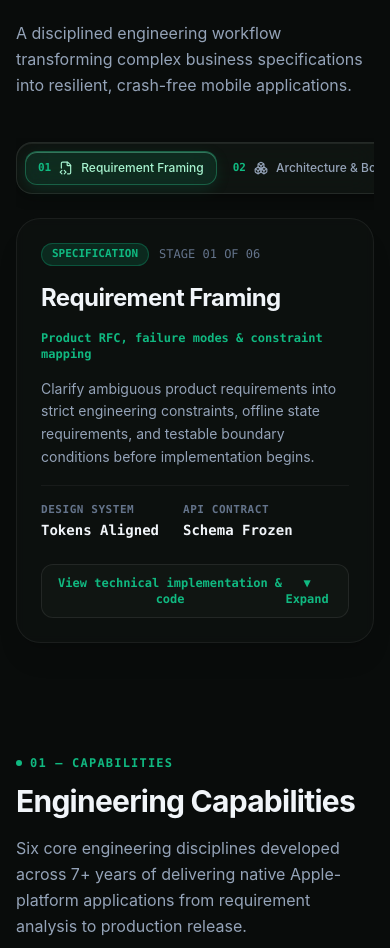
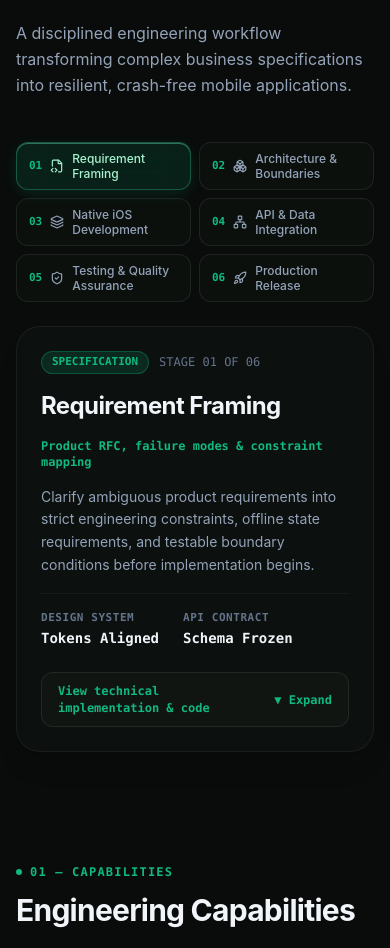
Before and after one commit to ERBDINESH/my-website, a Next.js app: page / in a window 390 px wide. Shown: the part 2540-3488 px from the top of the page. Built offline with nearby package versions, Linux system fonts and the light colour scheme.

Commit message:
fix: make lifecycle selector mobile-safe

```diff
--- a/src/components/animations/EngineeringStoryFlow.tsx
+++ b/src/components/animations/EngineeringStoryFlow.tsx
@@ -198,12 +198,47 @@ export function EngineeringStoryFlow() {
   return (
     <div
       ref={ref}
-      className={`transition-all duration-700 ${
+      className={`min-w-0 transition-all duration-700 ${
         isInView ? "opacity-100 translate-y-0" : "opacity-0 translate-y-4"
       }`}
     >
-      {/* Step Selector Pipeline Rail */}
-      <div className="relative overflow-x-auto pb-4 pt-1 sm:pb-6">
+      {/* Mobile lifecycle selector: no off-screen partial tabs or horizontal page overflow. */}
+      <div
+        className="grid grid-cols-2 gap-2 pb-4 pt-1 md:hidden"
+        role="tablist"
+        aria-label="Engineering Lifecycle Navigation"
+      >
+        {LIFECYCLE_STEPS.map((step) => {
+          const Icon = step.icon;
+          const isSelected = step.id === activeStepId;
+          return (
+            <button
+              key={step.id}
+              role="tab"
+              id={`lifecycle-mobile-tab-${step.id}`}
+              aria-selected={isSelected}
+              aria-controls={`lifecycle-panel-${step.id}`}
+              onClick={() => setActiveStepId(step.id)}
+              className={`flex min-h-12 min-w-0 items-center gap-2 rounded-xl border px-3 py-2 text-left text-xs transition-all cursor-pointer ${
+                isSelected
+                  ? "liquid-glass-emerald border-accent/40 text-[var(--emerald-action-text)] shadow-xs font-semibold"
+                  : "border-border bg-surface/55 text-foreground-muted hover:text-foreground hover:bg-foreground/5"
+              }`}
+            >
+              <span className="shrink-0 font-mono-code text-[11px] text-accent font-bold">
+                {step.number}
+              </span>
+              <Icon className="size-3.5 shrink-0" />
+              <span className="min-w-0 break-words font-medium leading-tight">
+                {step.title}
+              </span>
+            </button>
+          );
+        })}
+      </div>
+
+      {/* Tablet/Desktop Step Selector Pipeline Rail */}
+      <div className="relative hidden overflow-x-auto pb-6 pt-1 md:block">
         <LiquidGlass
           variant="control"
           className="flex min-w-[680px] w-full items-center justify-between gap-1 rounded-2xl p-2 border border-border"
@@ -242,14 +277,14 @@ export function EngineeringStoryFlow() {
       <div
         id={`lifecycle-panel-${activeStep.id}`}
         role="tabpanel"
-        aria-labelledby={`lifecycle-tab-${activeStep.id}`}
-        className="rounded-3xl border border-border/80 bg-surface/50 backdrop-blur-xs mt-2 p-6 sm:p-8 lg:p-10 shadow-xl animate-in fade-in duration-300"
+        aria-labelledby={`lifecycle-mobile-tab-${activeStep.id}`}
+        className="min-w-0 overflow-hidden rounded-3xl border border-border/80 bg-surface/50 backdrop-blur-xs mt-2 p-6 sm:p-8 lg:p-10 shadow-xl animate-in fade-in duration-300"
       >
-        <div className="grid gap-8 lg:grid-cols-12 lg:items-center">
+        <div className="grid min-w-0 gap-8 lg:grid-cols-12 lg:items-center">
           {/* Left Column: Narrative & Explanation */}
-          <div className="lg:col-span-6 space-y-4">
-            <div className="flex items-center gap-2.5">
-              <span className="rounded-full px-2.5 py-0.5 font-mono-code text-[11px] sm:text-xs font-semibold bg-accent/15 text-accent border border-accent/30">
+          <div className="min-w-0 lg:col-span-6 space-y-4">
+            <div className="flex min-w-0 flex-wrap items-center gap-2.5">
+              <span className="max-w-full break-words rounded-full px-2.5 py-0.5 font-mono-code text-[11px] sm:text-xs font-semibold bg-accent/15 text-accent border border-accent/30">
                 {activeStep.category}
               </span>
               <span className="font-mono-code text-xs text-foreground-subtle">
@@ -257,26 +292,26 @@ export function EngineeringStoryFlow() {
               </span>
             </div>
 
-            <h3 className="text-2xl font-bold tracking-tight text-foreground sm:text-3xl">
+            <h3 className="break-words text-2xl font-bold tracking-tight text-foreground sm:text-3xl">
               {activeStep.title}
             </h3>
 
-            <p className="font-mono-code text-xs font-semibold text-accent">
+            <p className="break-words font-mono-code text-xs font-semibold text-accent">
               {activeStep.subtitle}
             </p>
 
-            <p className="text-sm sm:text-base leading-relaxed text-foreground-muted">
+            <p className="break-words text-sm sm:text-base leading-relaxed text-foreground-muted">
               {activeStep.description}
             </p>
 
             {/* Clean Spec Metrics (No nested boxes) */}
-            <div className="flex flex-wrap items-center gap-6 pt-4 border-t border-border/60">
+            <div className="flex min-w-0 flex-wrap items-center gap-6 pt-4 border-t border-border/60">
               {activeStep.metrics.map((metric) => (
-                <div key={metric.label}>
-                  <div className="font-mono-code text-[11px] sm:text-xs text-foreground-subtle uppercase tracking-wider font-semibold">
+                <div key={metric.label} className="min-w-0">
+                  <div className="break-words font-mono-code text-[11px] sm:text-xs text-foreground-subtle uppercase tracking-wider font-semibold">
                     {metric.label}
                   </div>
-                  <div className="mt-0.5 font-mono-code text-sm font-bold text-foreground">
+                  <div className="mt-0.5 break-words font-mono-code text-sm font-bold text-foreground">
                     {metric.value}
                   </div>
                 </div>
@@ -289,52 +324,58 @@ export function EngineeringStoryFlow() {
                 type="button"
                 onClick={() => setShowMobileCode(!showMobileCode)}
                 aria-expanded={showMobileCode}
-                className="w-full flex items-center justify-between rounded-xl border border-border bg-surface px-4 py-2.5 font-mono-code text-xs font-semibold text-accent hover:border-accent/40 transition-all cursor-pointer"
+                className="flex w-full min-w-0 items-center gap-3 rounded-xl border border-border bg-surface px-4 py-2.5 font-mono-code text-xs font-semibold text-accent hover:border-accent/40 transition-all cursor-pointer"
               >
-                <span>{showMobileCode ? "Hide technical implementation" : "View technical implementation & code"}</span>
-                <span className="text-xs font-mono-code">{showMobileCode ? "▲ Collapse" : "▼ Expand"}</span>
+                <span className="min-w-0 flex-1 break-words text-left leading-snug">
+                  {showMobileCode ? "Hide technical implementation" : "View technical implementation & code"}
+                </span>
+                <span className="shrink-0 whitespace-nowrap text-xs font-mono-code">
+                  {showMobileCode ? "▲ Collapse" : "▼ Expand"}
+                </span>
               </button>
             </div>
           </div>
 
           {/* Right Column: Concrete Artifact Code View */}
-          <div className={`lg:col-span-6 ${showMobileCode ? "block" : "hidden lg:block"}`}>
-            <div className="rounded-2xl border border-border-strong bg-[#0d120f] p-5 shadow-2xl">
+          <div className={`min-w-0 max-w-full overflow-hidden lg:col-span-6 ${showMobileCode ? "block" : "hidden lg:block"}`}>
+            <div className="min-w-0 max-w-full overflow-hidden rounded-2xl border border-border-strong bg-[#0d120f] p-4 sm:p-5 shadow-2xl">
               {/* Terminal Chrome Bar */}
-              <div className="flex items-center justify-between border-b border-neutral-800 pb-3">
-                <div className="flex items-center gap-2">
-                  <div className="flex items-center gap-1.5" aria-hidden="true">
+              <div className="flex min-w-0 flex-col gap-2 border-b border-neutral-800 pb-3 sm:flex-row sm:items-center sm:justify-between">
+                <div className="flex min-w-0 items-center gap-2">
+                  <div className="flex shrink-0 items-center gap-1.5" aria-hidden="true">
                     <span className="size-2 rounded-full bg-[#ff5f57]" />
                     <span className="size-2 rounded-full bg-[#febc2e]" />
                     <span className="size-2 rounded-full bg-[#28c840]" />
                   </div>
-                  <span className="font-mono-code text-xs text-neutral-300">
+                  <span className="min-w-0 break-words font-mono-code text-xs text-neutral-300">
                     {activeStep.visualSnippet.filename}
                   </span>
                 </div>
-                <span className="rounded-full px-2 py-0.5 font-mono-code text-[11px] font-semibold bg-emerald-500/15 text-emerald-300 border border-emerald-500/30">
+                <span className="max-w-full self-start break-words rounded-full px-2 py-0.5 font-mono-code text-[11px] font-semibold bg-emerald-500/15 text-emerald-300 border border-emerald-500/30 sm:shrink-0">
                   {activeStep.visualSnippet.badge}
                 </span>
               </div>
 
               {/* Code Snippet */}
-              <pre className="mt-4 overflow-x-auto font-mono-code text-xs leading-relaxed text-neutral-300">
-                <code>
+              <div className="mt-4 max-w-full overflow-hidden">
+                <pre className="max-w-full overflow-x-auto whitespace-pre font-mono-code text-xs leading-relaxed text-neutral-300">
+                  <code className="block min-w-max">
                     {activeStep.visualSnippet.code.map((line, i) => (
-                    <div key={i} className="py-0.5">
+                      <span key={i} className="block py-0.5">
                         <span className="inline-block w-6 text-neutral-600 select-none">
                           {i + 1}
                         </span>
                         <span>{line}</span>
-                    </div>
+                      </span>
                     ))}
                   </code>
                 </pre>
+              </div>
 
               {/* Engineering Takeaway */}
-              <div className="mt-4 flex items-start gap-2 rounded-xl border border-emerald-500/25 bg-emerald-950/20 p-3 text-xs text-emerald-200">
+              <div className="mt-4 flex min-w-0 items-start gap-2 rounded-xl border border-emerald-500/25 bg-emerald-950/20 p-3 text-xs text-emerald-200">
                 <CheckCircle2 className="size-4 shrink-0 text-emerald-400 mt-0.5" />
-                <span className="leading-relaxed">
+                <span className="min-w-0 break-words leading-relaxed">
                   {activeStep.visualSnippet.highlight}
                 </span>
               </div>
```
Lines whose indentation alone changed are shown as unchanged.
